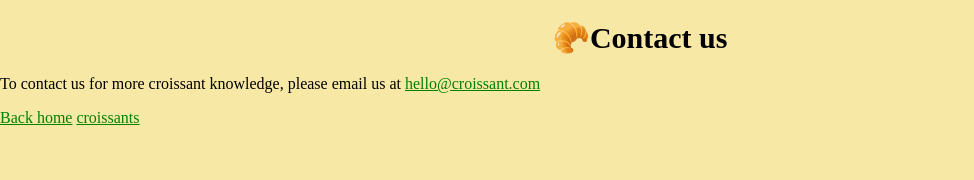
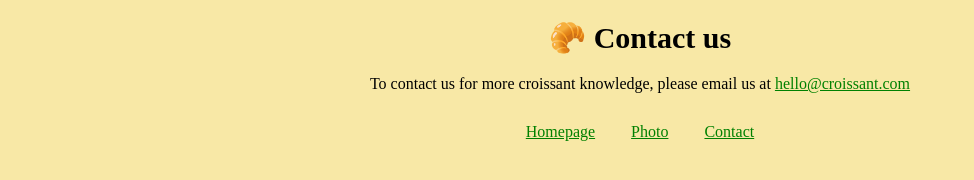
Before and after one commit to randi0694/multiple-page-challenge, a plain HTML site: page contact.html in a window 1280 px wide. Shown: the whole page, without its empty margins (0-974 px from the left). Drawn offline with Linux system fonts and the light colour scheme.

Commit message:
Added footer to contact.html and css

```diff
--- a/contact.html
+++ b/contact.html
@@ -7,12 +7,12 @@
     <title>Contact the Croissant</title>
   </head>
   <body>
-    <h1>🥐Contact us</h1>
+    <h1>🥐 Contact us</h1>
     <p>
       To contact us for more croissant knowledge, please email us at
       <a href="mailto:hello@croissant.com">hello@croissant.com</a>
     </p>
 
-    <a href="/">Back home</a> <a href="/photo.html">croissants</a>
+   <footer><a href="/">Homepage</a> <a href="/photo.html">Photo</a> <a href="/contact.html">Contact</a></footer>
   </body>
 </html>
--- a/css/style.css
+++ b/css/style.css
@@ -1,6 +1,7 @@
 body {
   margin: auto;
   background: #f8e8a6;
+  text-align: center;
 }
 h1 {
   text-align: center;
```
